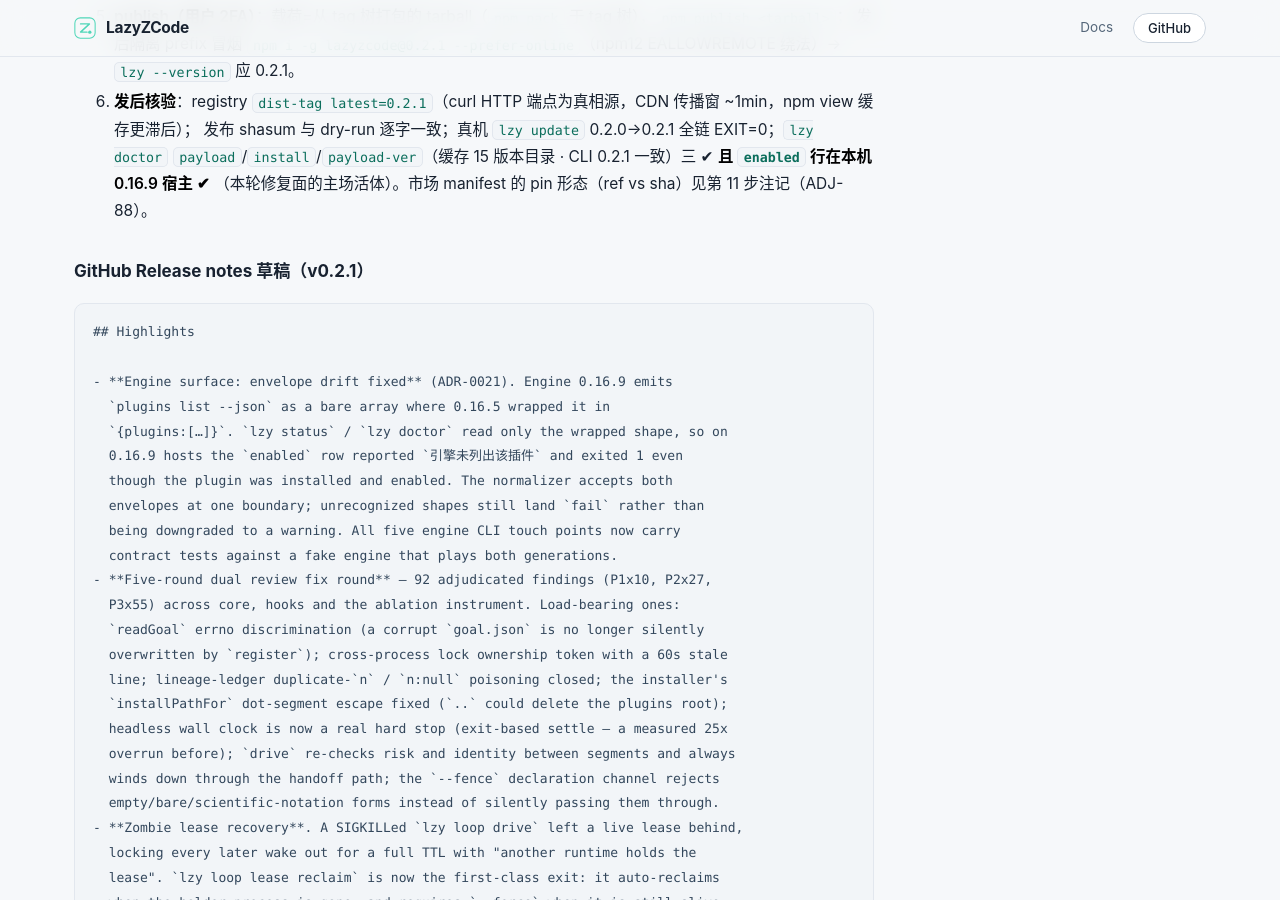
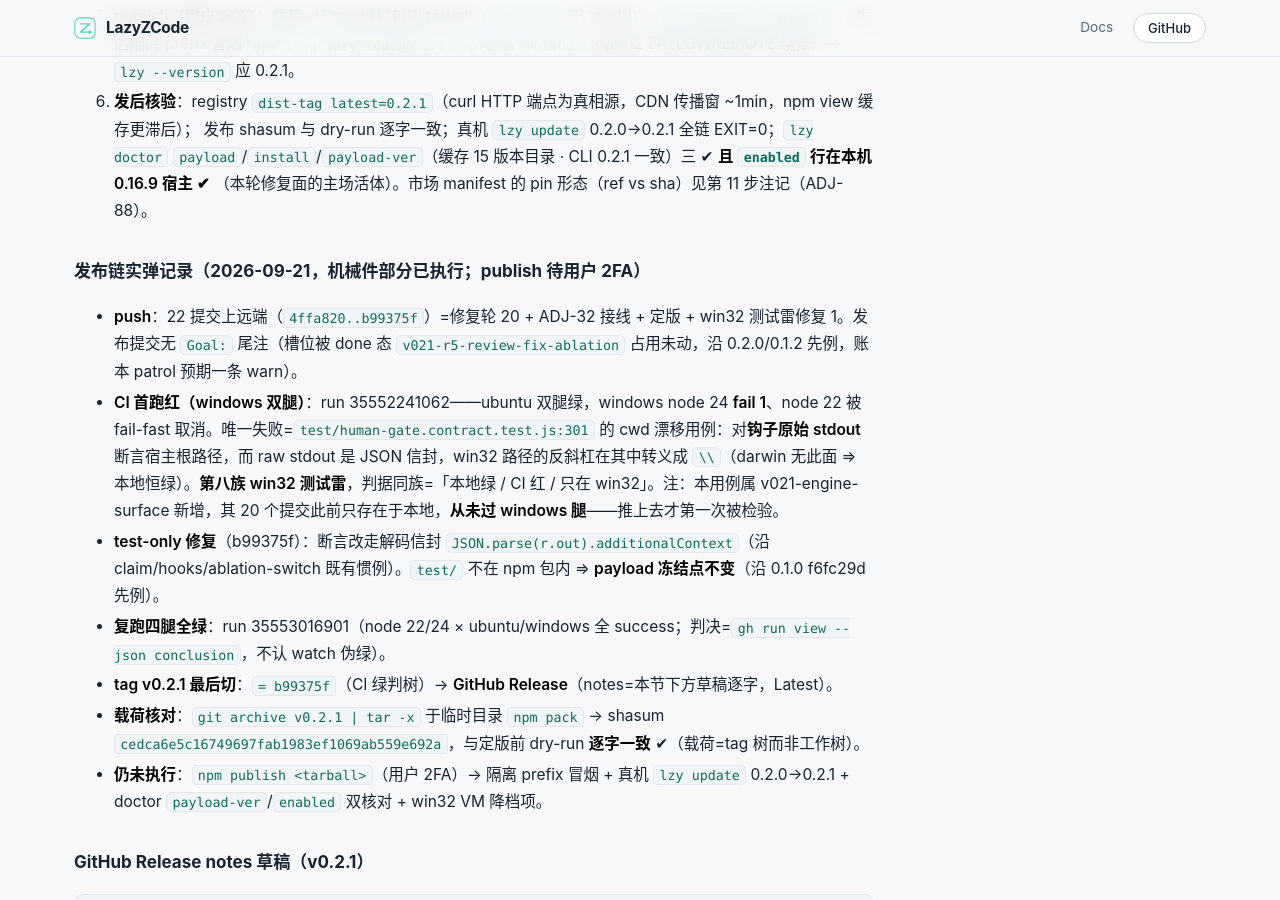
Before and after one commit to Acfufu/lazyzcode, a Jekyll site: the page built from docs/release-checklist.md, in a window 1280 px wide and 900 px high, scrolled down 21305 px. Built offline with Jekyll 4.4.1, drawn with Linux system fonts in a browser that asks for light colours; our own code applies the rules of GitHub Pages for plain Markdown files.

Commit message:
docs(release): 0.2.1 chain record — CI red→green, tag, Release, payload check
Documents the executed half of the 0.2.1 runbook: push of 22 commits, the CI
windows failure (raw-JSON-stdout path assertion — eighth win32 test-mine family,
in a test the local-only commits had never subjected to a windows leg), the
test-only fix, the four-leg green re-run, tag v0.2.1 on the green tree, the
GitHub Release, and the tag-tree tarball shasum matching the pre-freeze dry-run
byte for byte. Docs-only: not packed, payload freeze untouched.

````diff
--- a/docs/release-checklist.md
+++ b/docs/release-checklist.md
@@ -519,6 +519,16 @@ plugin payload). From older versions: manual two-step (`npm i -g lazyzcode
    `payload`/`install`/`payload-ver`（缓存 15 版本目录 · CLI 0.2.1 一致）三 ✔ **且 `enabled` 行在本机 0.16.9 宿主 ✔**
    （本轮修复面的主场活体）。市场 manifest 的 pin 形态（ref vs sha）见第 11 步注记（ADJ-88）。
 
+### 发布链实弹记录（2026-09-21，机械件部分已执行；publish 待用户 2FA）
+
+- **push**：22 提交上远端（`4ffa820..b99375f`）=修复轮 20 + ADJ-32 接线 + 定版 + win32 测试雷修复 1。发布提交无 `Goal:` 尾注（槽位被 done 态 `v021-r5-review-fix-ablation` 占用未动，沿 0.2.0/0.1.2 先例，账本 patrol 预期一条 warn）。
+- **CI 首跑红（windows 双腿）**：run 35552241062——ubuntu 双腿绿，windows node 24 **fail 1**、node 22 被 fail-fast 取消。唯一失败=`test/human-gate.contract.test.js:301` 的 cwd 漂移用例：对**钩子原始 stdout** 断言宿主根路径，而 raw stdout 是 JSON 信封，win32 路径的反斜杠在其中转义成 `\\`（darwin 无此面 ⇒ 本地恒绿）。**第八族 win32 测试雷**，判据同族=「本地绿 / CI 红 / 只在 win32」。注：本用例属 v021-engine-surface 新增，其 20 个提交此前只存在于本地，**从未过 windows 腿**——推上去才第一次被检验。
+- **test-only 修复**（b99375f）：断言改走解码信封 `JSON.parse(r.out).additionalContext`（沿 claim/hooks/ablation-switch 既有惯例）。`test/` 不在 npm 包内 ⇒ **payload 冻结点不变**（沿 0.1.0 f6fc29d 先例）。
+- **复跑四腿全绿**：run 35553016901（node 22/24 × ubuntu/windows 全 success；判决=`gh run view --json conclusion`，不认 watch 伪绿）。
+- **tag v0.2.1 最后切**：`= b99375f`（CI 绿判树）→ **GitHub Release**（notes=本节下方草稿逐字，Latest）。
+- **载荷核对**：`git archive v0.2.1 | tar -x` 于临时目录 `npm pack` → shasum `cedca6e5c16749697fab1983ef1069ab559e692a`，与定版前 dry-run **逐字一致** ✔（载荷=tag 树而非工作树）。
+- **仍未执行**：`npm publish <tarball>`（用户 2FA）→ 隔离 prefix 冒烟 + 真机 `lzy update` 0.2.0→0.2.1 + doctor `payload-ver`/`enabled` 双核对 + win32 VM 降档项。
+
 ### GitHub Release notes 草稿（v0.2.1）
 
 ```markdown
````
